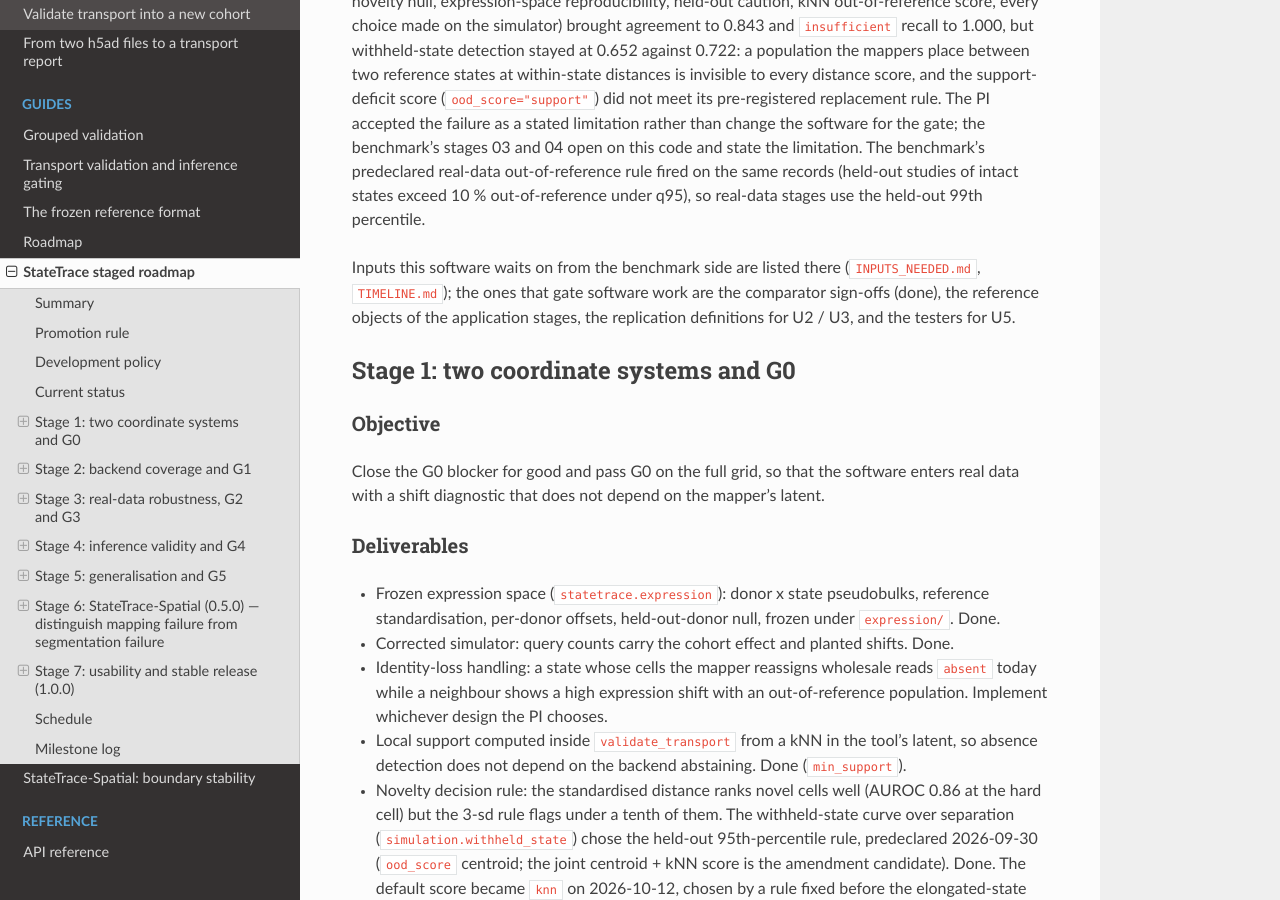
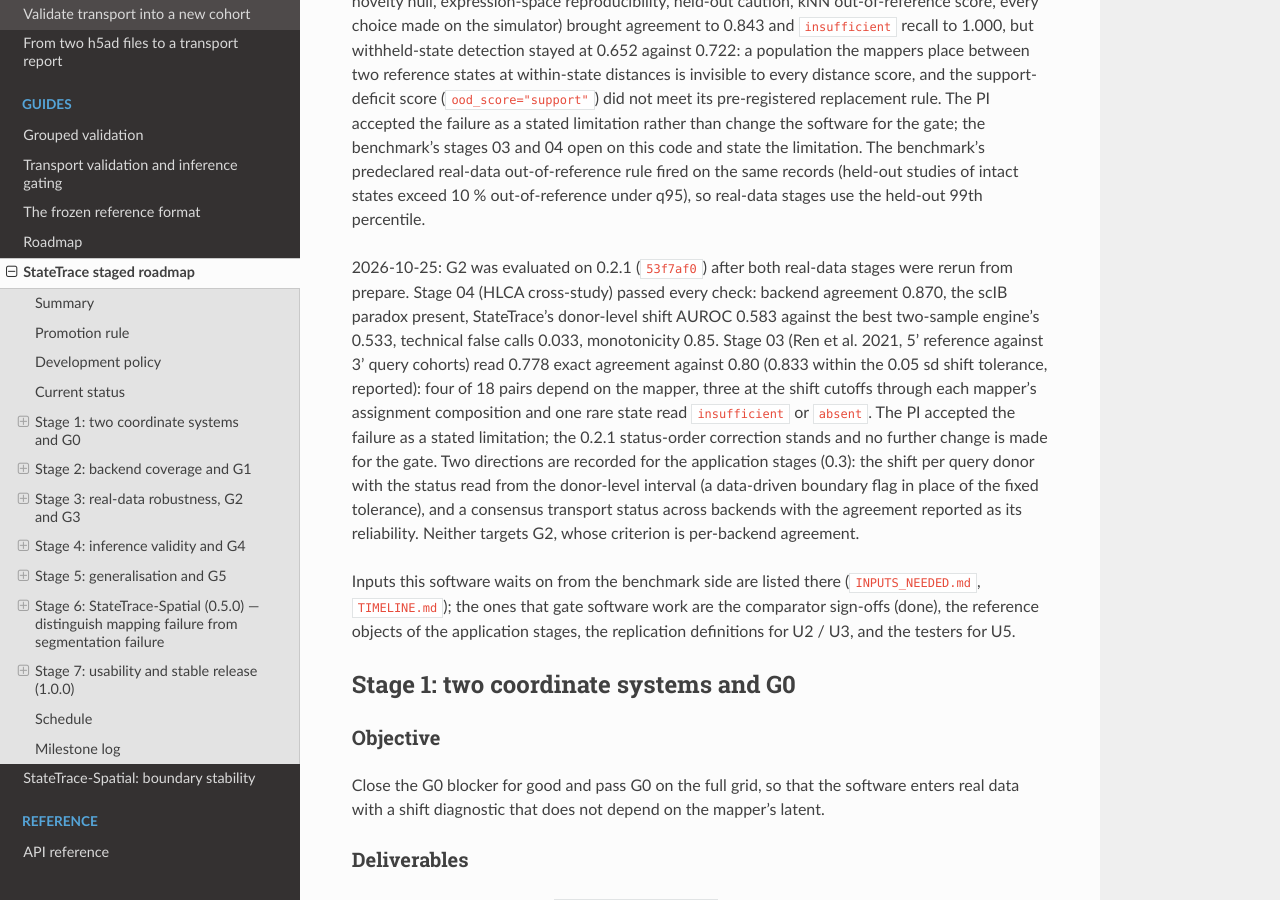
Before and after one commit to heart-gen/StateTrace, a Sphinx documentation site: the page built from docs/staged-roadmap.md, in a window 1280 px wide and 900 px high, scrolled down 2457 px. Built offline with Sphinx 7.4.7 and the Read the Docs theme 3.1.0, drawn with Linux system fonts in a browser that asks for light colours; some of the changed text lies outside the part shown.

Commit message:
Roadmap: G2 reading on 0.2.1 and two Stage-3 directions for the application stages
docs/staged-roadmap.md: 2026-10-25 status paragraph (G2 evaluated on 53f7af0;
stage 04 passed every check, stage 03 agreement 0.778 exact / 0.833 within the
shift tolerance, accepted by the PI as a stated limitation, no further change
for the gate) and two Stage-3 deliverables: a donor-level shift interval with
the boundary flag read from the interval across query donors instead of the
fixed shift_tolerance, and a consensus transport status across backends with
the per-backend agreement reported as its reliability. docs/roadmap.md: both
in the 0.3 row. Neither targets G2, whose criterion is per-backend agreement.

```diff
--- a/docs/staged-roadmap.md
+++ b/docs/staged-roadmap.md
@@ -99,6 +99,19 @@
 benchmark's stages 03 and 04 open on this code and state the limitation. The benchmark's
 predeclared real-data out-of-reference rule fired on the same records (held-out studies of intact
 states exceed 10 % out-of-reference under q95), so real-data stages use the held-out 99th percentile.
+
+2026-10-25: G2 was evaluated on 0.2.1 (`53f7af0`) after both real-data stages were rerun from
+prepare. Stage 04 (HLCA cross-study) passed every check: backend agreement 0.870, the scIB paradox
+present, StateTrace's donor-level shift AUROC 0.583 against the best two-sample engine's 0.533,
+technical false calls 0.033, monotonicity 0.85. Stage 03 (Ren et al. 2021, 5' reference against 3'
+query cohorts) read 0.778 exact agreement against 0.80 (0.833 within the 0.05 sd shift tolerance,
+reported): four of 18 pairs depend on the mapper, three at the shift cutoffs through each mapper's
+assignment composition and one rare state read `insufficient` or `absent`. The PI accepted the
+failure as a stated limitation; the 0.2.1 status-order correction stands and no further change is
+made for the gate. Two directions are recorded for the application stages (0.3): the shift per query
+donor with the status read from the donor-level interval (a data-driven boundary flag in place of
+the fixed tolerance), and a consensus transport status across backends with the agreement reported
+as its reliability. Neither targets G2, whose criterion is per-backend agreement.
 
 Inputs this software waits on from the benchmark side are listed there (`INPUTS_NEEDED.md`,
 `TIMELINE.md`); the ones that gate software work are the comparator sign-offs (done), the
@@ -231,6 +244,12 @@
   record the answer in the docs and the transport report's caveats.
 - Group-aware calibration tables: a backend's confidence against recovery in an unseen donor.
 - Feature-retention reporting in `route.report()`.
+- Donor-level shift interval: the frozen-expression shift computed per query donor, the state's
+  level read from the interval across donors, and the boundary flag derived from that interval
+  rather than the fixed `shift_tolerance` (recorded 2026-10-25 from the G2 stage-03 reading).
+- Consensus transport status across backends (`Predictions` from several mappers of the same
+  query): the modal status with the per-backend statuses and their agreement reported as its
+  reliability; an application-stage mode, never a substitute for the per-backend criterion.
 - Downstream helpers needed for U2: the replication model (`replication ~ cell_confidence +
   cell_number + donor_number + integration_score + StateTrace`) is a benchmark analysis, but
   the software must export the per-state terms it uses in one table.
```
Also changed, not shown: docs/roadmap.md (+1 -1 lines).
